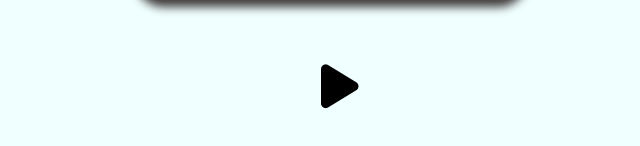
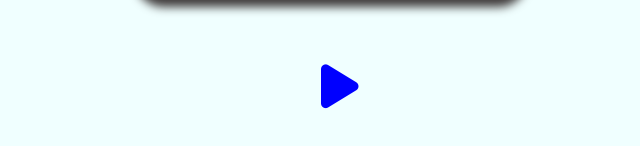
Before and after one commit to prashanthardas/t-shirt, a plain HTML site: page index.html in a window 1280 px wide. In both pictures the pointer is over the icon 658 px from the left and 700 px from the top of the page. Shown: the part 614-760 px from the top of the page, without its empty margins (319-959 px from the left). Drawn offline with Linux system fonts and the light colour scheme.

Commit message:
Update index.css

```diff
--- a/index.css
+++ b/index.css
@@ -27,6 +27,8 @@ h1 {
 }
 .fa-solid {
   font-size: 50px;
-
   margin-left: 50%;
 }
+.fa-solid:hover{
+  color: blue;
+}
```
